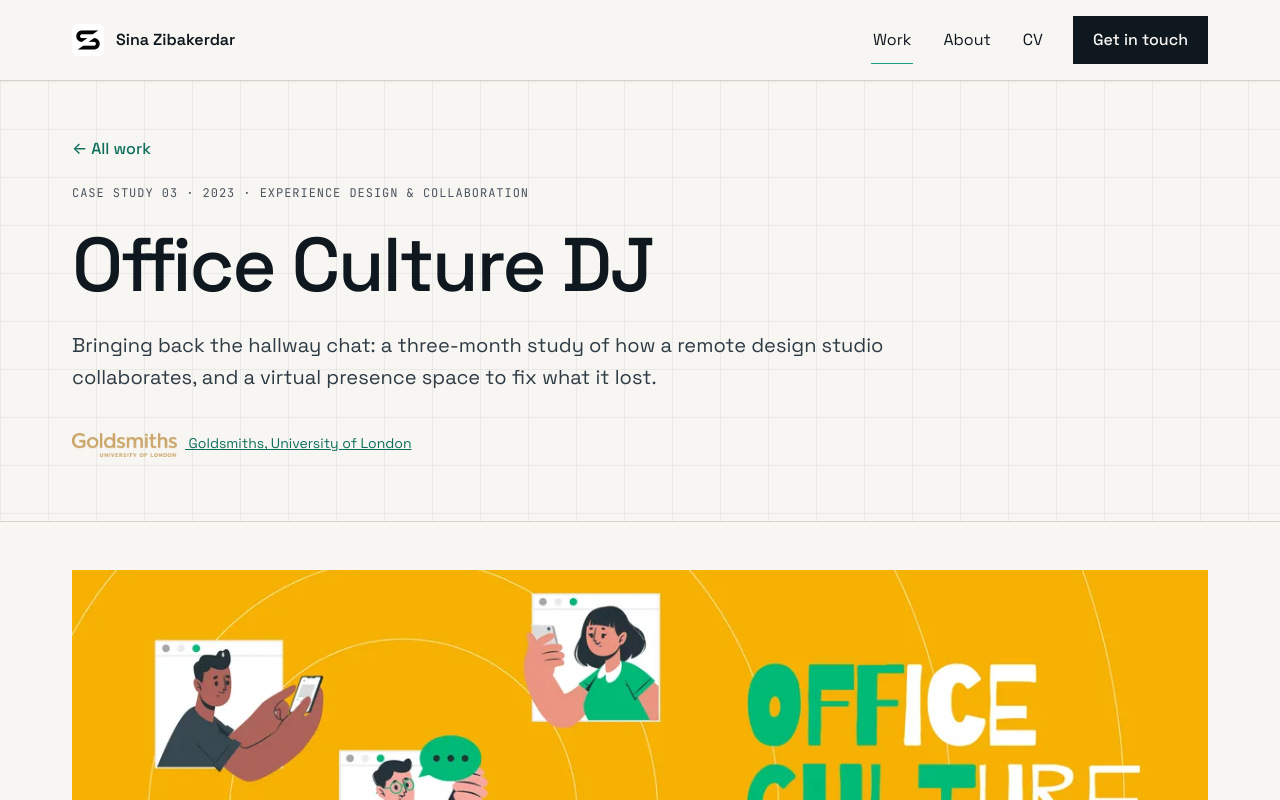
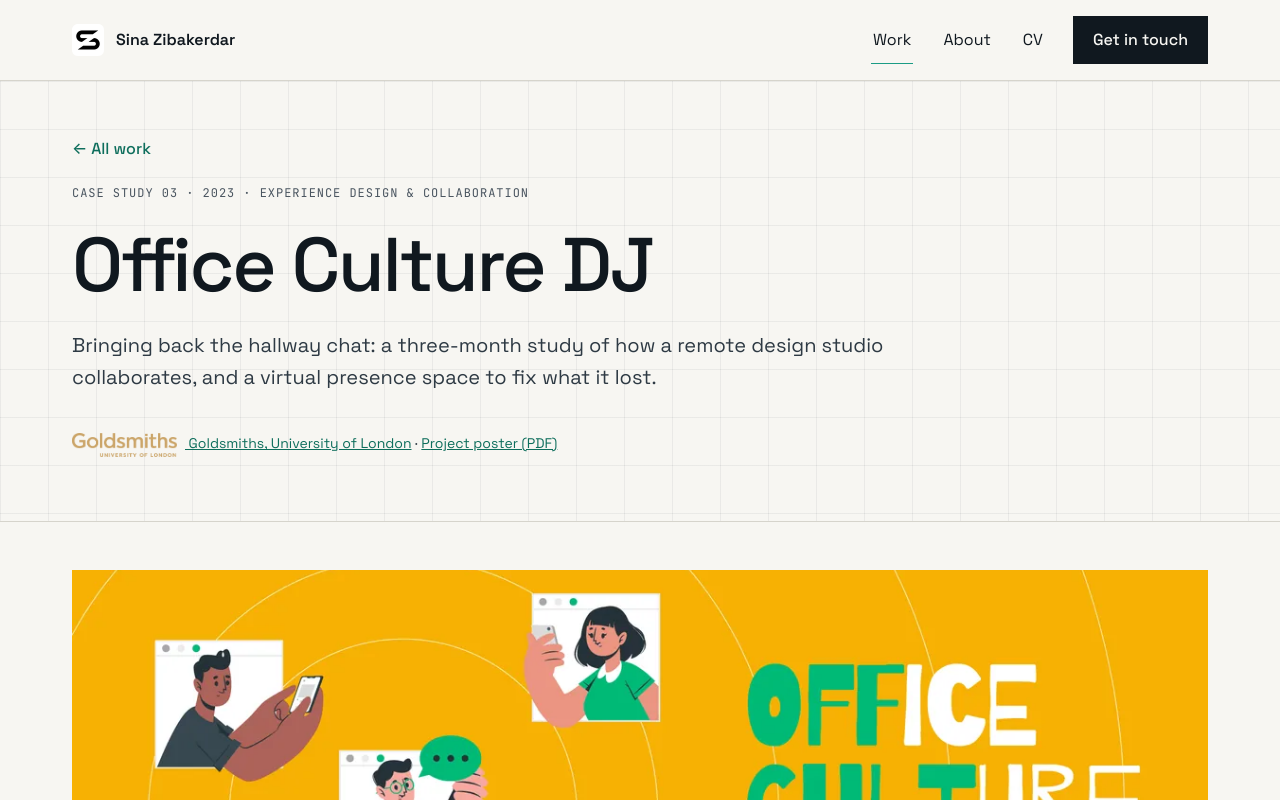
Before and after one commit to sinazzk/sinazk-site, a plain HTML site: page public/work/office-culture-dj/index.html in a window 1280 px wide. Shown: the top 800 px of the page. Drawn offline with Linux system fonts and the light colour scheme.

Commit message:
Link the Office Culture DJ project poster

```diff
--- a/public/work/office-culture-dj/index.html
+++ b/public/work/office-culture-dj/index.html
@@ -49,7 +49,7 @@
 <div class="t-cap">CASE STUDY 03 · 2023 · EXPERIENCE DESIGN &amp; COLLABORATION</div>
 <h1 class="t-h1">Office Culture DJ</h1>
 <p class="t-pl">Bringing back the hallway chat: a three-month study of how a remote design studio collaborates, and a virtual presence space to fix what it lost.</p>
-<p class="t-ps cs-brand"><a href="https://www.gold.ac.uk/"><img src="/assets/img/logos/goldsmiths.webp" alt=""> Goldsmiths, University of London</a></p>
+<p class="t-ps cs-brand"><a href="https://www.gold.ac.uk/"><img src="/assets/img/logos/goldsmiths.webp" alt=""> Goldsmiths, University of London</a> · <a href="https://www.doc.gold.ac.uk/msc-ux-eng/wp-content/uploads/2023/10/sziba001Poster.pdf">Project poster (PDF)</a></p>
 </div>
 </section>
 <!-- HERO IMAGE -->
```
Also changed, not shown: src/pages/office-culture-dj.html (+1 -1 lines).
